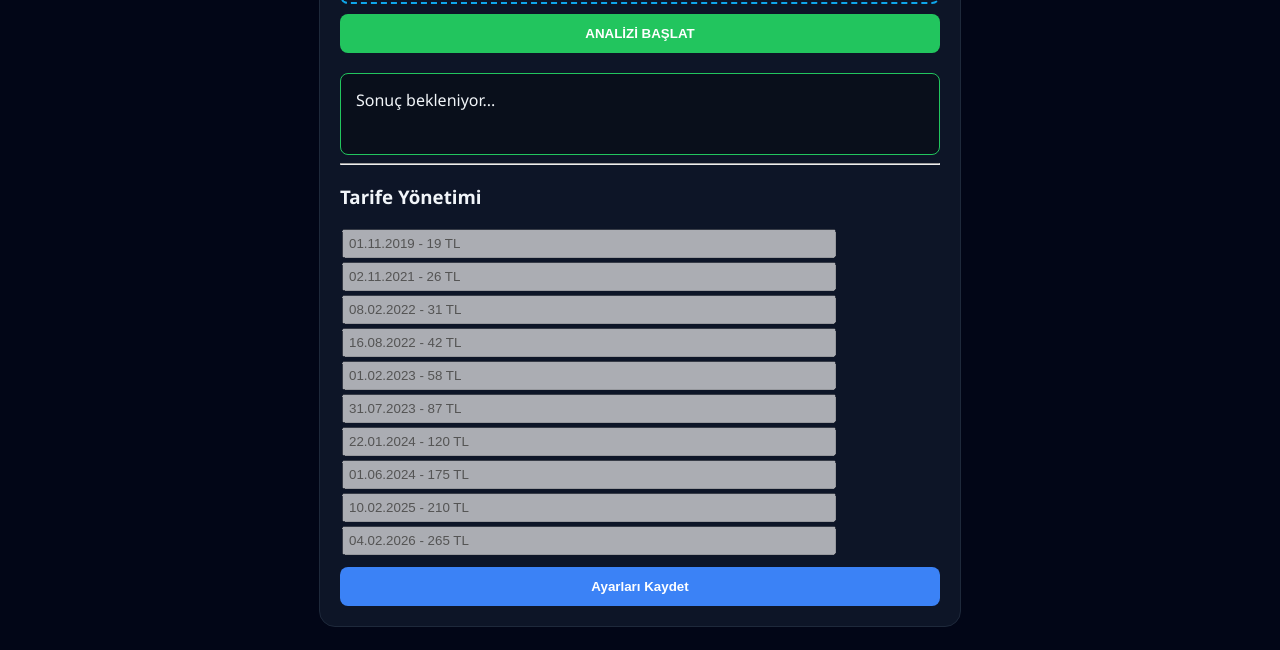
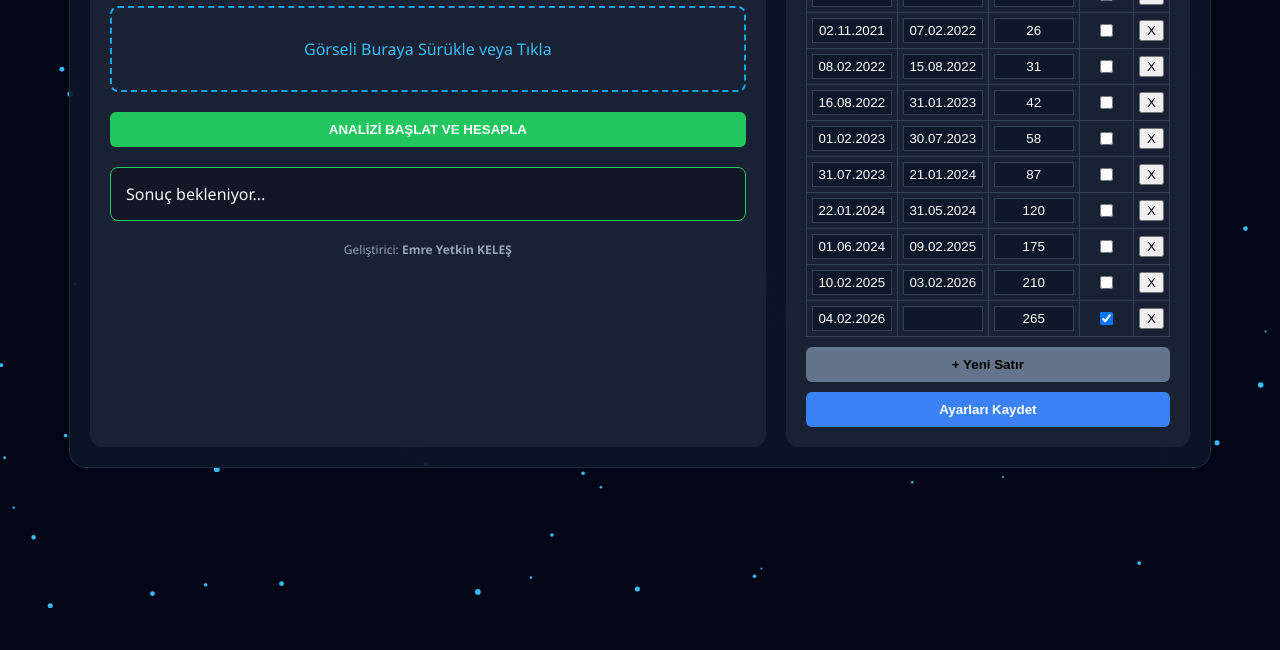
Before and after one commit to ironsquadron-ops/UYAP-Tebligat-Hesaplama, a plain HTML site: page index.html in a window 1280 px wide. Shown: the part 192-842 px from the top of the page. After the commit the page ends 800 px from the top, so only its background shows below. Drawn offline with Linux system fonts and the light colour scheme.

Commit message:
Update index.html

```diff
--- a/index.html
+++ b/index.html
@@ -5,35 +5,68 @@
     <title>TebligatSayaç Pro v10.0</title>
     <script src="https://cdn.jsdelivr.net/npm/tesseract.js@5.0.3/dist/tesseract.min.js"></script>
     <style>
-        body { font-family: 'Segoe UI', sans-serif; background-color: #020617; color: #f1f5f9; padding: 15px; user-select: none; }
-        .main-container { max-width: 600px; margin: auto; background: rgba(15, 23, 42, 0.9); padding: 20px; border-radius: 16px; border: 1px solid #1e293b; }
-        .btn { cursor: pointer; padding: 12px; border-radius: 8px; border: none; font-weight: bold; width: 100%; margin-top: 10px; color: white; }
-        .btn-analiz { background: #22c55e; }
-        .btn-save { background: #3b82f6; }
-        #dropZone { border: 2px dashed #0ea5e9; padding: 20px; text-align: center; cursor: pointer; border-radius: 8px; color: #38bdf8; }
-        #sonucAlani { margin-top: 20px; padding: 15px; background: rgba(0,0,0,0.3); border-radius: 8px; border: 1px solid #22c55e; min-height: 50px; }
-        input { width: 80%; padding: 5px; margin: 2px; }
+        body { font-family: 'Segoe UI', sans-serif; background-color: #020617; color: #f1f5f9; padding: 20px; overflow-x: hidden; user-select: none; }
+        #bgCanvas { position: fixed; top: 0; left: 0; z-index: -1; }
+        .main-container { display: flex; gap: 20px; max-width: 1100px; margin: auto; background: rgba(15, 23, 42, 0.8); backdrop-filter: blur(10px); padding: 20px; border-radius: 16px; border: 1px solid #1e293b; }
+        .panel { background: rgba(30, 41, 59, 0.7); padding: 20px; border-radius: 12px; }
+        .left-panel { flex: 2; }
+        .right-panel { flex: 1; }
+        table { width: 100%; border-collapse: collapse; margin-top: 10px; }
+        th, td { border: 1px solid #334155; padding: 5px; text-align: center; font-size: 11px; }
+        th { background: #0ea5e9; color: white; }
+        .btn { cursor: pointer; padding: 10px; border-radius: 6px; border: none; font-weight: bold; width: 100%; margin-top: 10px; }
+        .btn-analiz { background: #22c55e; color: white; }
+        .btn-save { background: #3b82f6; color: white; }
+        .input-text { width: 70px; background: #0f172a; color: white; border: 1px solid #334155; padding: 4px; text-align: center; }
+        #dropZone { border: 2px dashed #0ea5e9; padding: 30px; text-align: center; cursor: pointer; border-radius: 8px; margin-bottom: 10px; color: #38bdf8; }
+        #sonucAlani { margin-top: 20px; padding: 15px; background: rgba(0,0,0,0.3); border-radius: 8px; border: 1px solid #22c55e; }
+        .footer { margin-top: 20px; font-size: 12px; color: #94a3b8; text-align: center; }
     </style>
 </head>
 <body>
 
+<canvas id="bgCanvas"></canvas>
+
 <div class="main-container">
-    <h1>Tebligat OCR Hesaplama</h1>
-    <div id="dropZone" onclick="document.getElementById('fotoSec').click()">
-        Görseli Yükle veya Seç
-        <input type="file" id="fotoSec" style="display:none" onchange="gorselSecildi(this)">
+    <div class="panel left-panel">
+        <h1>© UYAP OCR Tebligat Ücreti Hesaplama ©</h1>
+        <div id="dropZone" onclick="document.getElementById('fotoSec').click()">
+            Görseli Buraya Sürükle veya Tıkla
+            <input type="file" id="fotoSec" style="display:none" onchange="gorselSecildi(this)">
+        </div>
+        <img id="onizleme" style="max-width:100%; display:none; border-radius:8px;">
+        <button class="btn btn-analiz" onclick="analizEt()">ANALİZİ BAŞLAT VE HESAPLA</button>
+        <div id="sonucAlani">Sonuç bekleniyor...</div>
+        <div class="footer">Geliştirici: <b>Emre Yetkin KELEŞ</b></div>
     </div>
-    <img id="onizleme" style="max-width:100%; display:none; border-radius:8px; margin-top:10px;">
-    <button class="btn btn-analiz" onclick="analizEt()">ANALİZİ BAŞLAT</button>
-    <div id="sonucAlani">Sonuç bekleniyor...</div>
 
-    <hr>
-    <h3>Tarife Yönetimi</h3>
-    <div id="tarifeTablo"></div>
-    <button class="btn btn-save" onclick="kaydet()">Ayarları Kaydet</button>
+    <div class="panel right-panel">
+        <h2>Tarife Yönetimi</h2>
+        <table>
+            <thead><tr><th>Başlangıç</th><th>Bitiş</th><th>Ücret</th><th>Devam?</th><th>X</th></tr></thead>
+            <tbody id="tarifeTablo"></tbody>
+        </table>
+        <button class="btn" style="background:#64748b" onclick="yeniSatirEkle()">+ Yeni Satır</button>
+        <button class="btn btn-save" onclick="kaydet()">Ayarları Kaydet</button>
+    </div>
 </div>
 
 <script>
+// Arka Plan
+const canvas = document.getElementById('bgCanvas');
+const ctx = canvas.getContext('2d');
+canvas.width = window.innerWidth; canvas.height = window.innerHeight;
+let particles = [];
+for(let i=0; i<100; i++) particles.push({x:Math.random()*canvas.width, y:Math.random()*canvas.height, r:Math.random()*2+1, v:Math.random()*0.5+0.1});
+function draw() {
+    ctx.fillStyle = "#020617"; ctx.fillRect(0,0,canvas.width, canvas.height);
+    ctx.fillStyle = "#38bdf8";
+    particles.forEach(p => { p.y -= p.v; if(p.y < 0) p.y = canvas.height; ctx.beginPath(); ctx.arc(p.x, p.y, p.r, 0, Math.PI*2); ctx.fill(); });
+    requestAnimationFrame(draw);
+}
+draw();
+
+// Tarifeler
 let tarifeler = JSON.parse(localStorage.getItem('tarifeler')) || [
     {bas:"01.11.2019", bit:"31.12.2021", ucret:19, devam:false},
     {bas:"02.11.2021", bit:"07.02.2022", ucret:26, devam:false},
@@ -48,46 +81,63 @@ let tarifeler = JSON.parse(localStorage.getItem('tarifeler')) || [
 ];
 
 function tabloyuGuncelle() {
-    let div = document.getElementById('tarifeTablo');
-    div.innerHTML = tarifeler.map((t,i) => `<input value="${t.bas} - ${t.ucret} TL" disabled>`).join('<br>');
+    let tbody = document.getElementById('tarifeTablo');
+    tbody.innerHTML = "";
+    tarifeler.forEach((t, i) => {
+        tbody.innerHTML += `<tr>
+            <td><input class="input-text bas" value="${t.bas}"></td>
+            <td><input class="input-text bit" value="${t.devam ? '' : t.bit}" ${t.devam ? 'disabled' : ''}></td>
+            <td><input class="input-text ucr" value="${t.ucret}"></td>
+            <td><input type="checkbox" onchange="tarifeler[${i}].devam=this.checked; tabloyuGuncelle()" ${t.devam ? 'checked' : ''}></td>
+            <td><button onclick="tarifeler.splice(${i},1); tabloyuGuncelle()">X</button></td>
+        </tr>`;
+    });
 }
 
-function kaydet() { alert("Ayarlar güncel."); }
+function kaydet() {
+    let baslar = document.querySelectorAll('.bas');
+    let bitler = document.querySelectorAll('.bit');
+    let ucretler = document.querySelectorAll('.ucr');
+    let kutular = document.querySelectorAll('input[type="checkbox"]');
+    tarifeler = [];
+    for(let i=0; i<baslar.length; i++) {
+        tarifeler.push({ bas: baslar[i].value, bit: bitler[i].value, ucret: parseFloat(ucretler[i].value), devam: kutular[i].checked });
+    }
+    localStorage.setItem('tarifeler', JSON.stringify(tarifeler));
+    alert("Ayarlar kaydedildi!");
+}
+
+function yeniSatirEkle() { tarifeler.push({bas:"01.01.2027", bit:"", ucret:0, devam:false}); tabloyuGuncelle(); }
 
 async function analizEt() {
-    if(!window.tempImage) return alert("Görsel seçin!");
+    if(!window.tempImage) return alert("Lütfen önce görsel yükleyin!");
     document.getElementById('sonucAlani').innerHTML = "Analiz ediliyor...";
 
-    const { data: { text } } = await Tesseract.recognize(window.tempImage, 'tur');
+    // OCR: Hataları temizleyerek okuma yap
+    let { data: { text } } = await Tesseract.recognize(window.tempImage, 'tur', {
+        tessedit_char_whitelist: '0123456789./- ',
+    });
 
-    // OCR HATALARINI DÜZELT:
-    // 'o' yerine '0', 'l' veya 'I' yerine '1' koy. Noktaları koru.
     let temizText = text.replace(/o/gi, '0').replace(/l/gi, '1').replace(/I/gi, '1');
-
-    // Tarih formatlarını yakala (Örn: 12.06.2026, 12/06/2026, 12-06-2026)
-    let tarihRegex = /(\d{2})[\/\.\-\s](\d{2})[\/\.\-\s](\d{4})/g;
-    let eslesmeler = [...temizText.matchAll(tarihRegex)];
-
-    if (eslesmeler.length === 0) {
-        document.getElementById('sonucAlani').innerHTML = "Tarih okunamadı. Fotoğrafı çok net çekin.<br>Okunan ham veri: " + temizText.substring(0, 50);
-        return;
-    }
+    let tarihRegex = /(\d{2})[\/\.-](\d{2})[\/\.-](\d{4})/g;
+    let tarihler = temizText.match(tarihRegex) || [];
 
     let toplam = 0, sayac = 0;
-    eslesmeler.forEach(m => {
-        let d = new Date(m[3], m[2]-1, m[1]);
+    tarihler.forEach(tStr => {
+        let p = tStr.split(/[\/\.-]/);
+        let d = new Date(p[2], p[1]-1, p[0]);
         let tarife = tarifeler.find(tr => {
             let b = tr.bas.split('.');
-            let bas = new Date(b[2], b[1]-1, b[0]);
-            if(tr.devam) return d >= bas;
+            let basTarih = new Date(b[2], b[1]-1, b[0]);
+            if (tr.devam) return d >= basTarih;
             let bt = tr.bit.split('.');
-            let bit = new Date(bt[2], bt[1]-1, bt[0]);
-            return d >= bas && d <= bit;
+            let bitTarih = new Date(bt[2], bt[1]-1, bt[0]);
+            return d >= basTarih && d <= bitTarih;
         });
         if(tarife) { toplam += tarife.ucret; sayac++; }
     });
 
-    document.getElementById('sonucAlani').innerHTML = `Bulunan Adet: ${sayac}<br>Toplam Tutar: <b>${toplam} TL</b>`;
+    document.getElementById('sonucAlani').innerHTML = `Bulunan Adet: <b>${sayac}</b><br>Toplam Tutar: <b>${toplam.toFixed(2)} TL</b>`;
 }
 
 function gorselSecildi(inp) {
```
